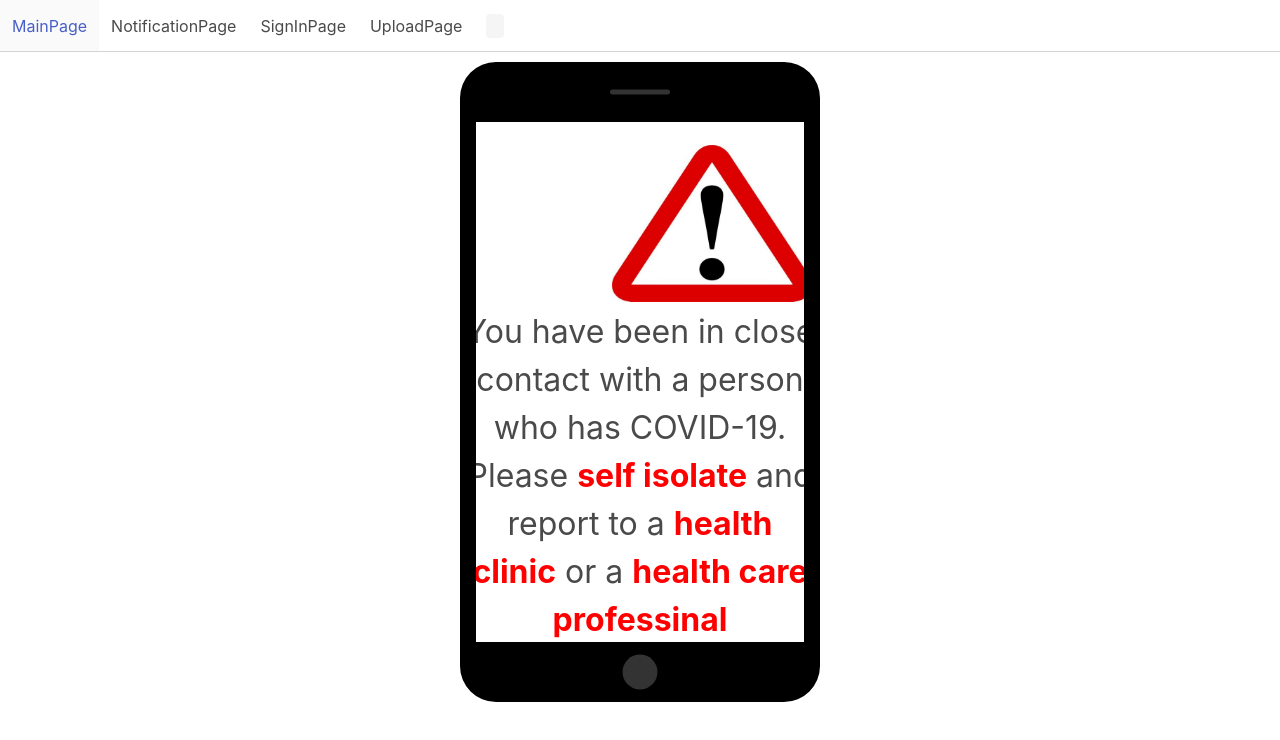
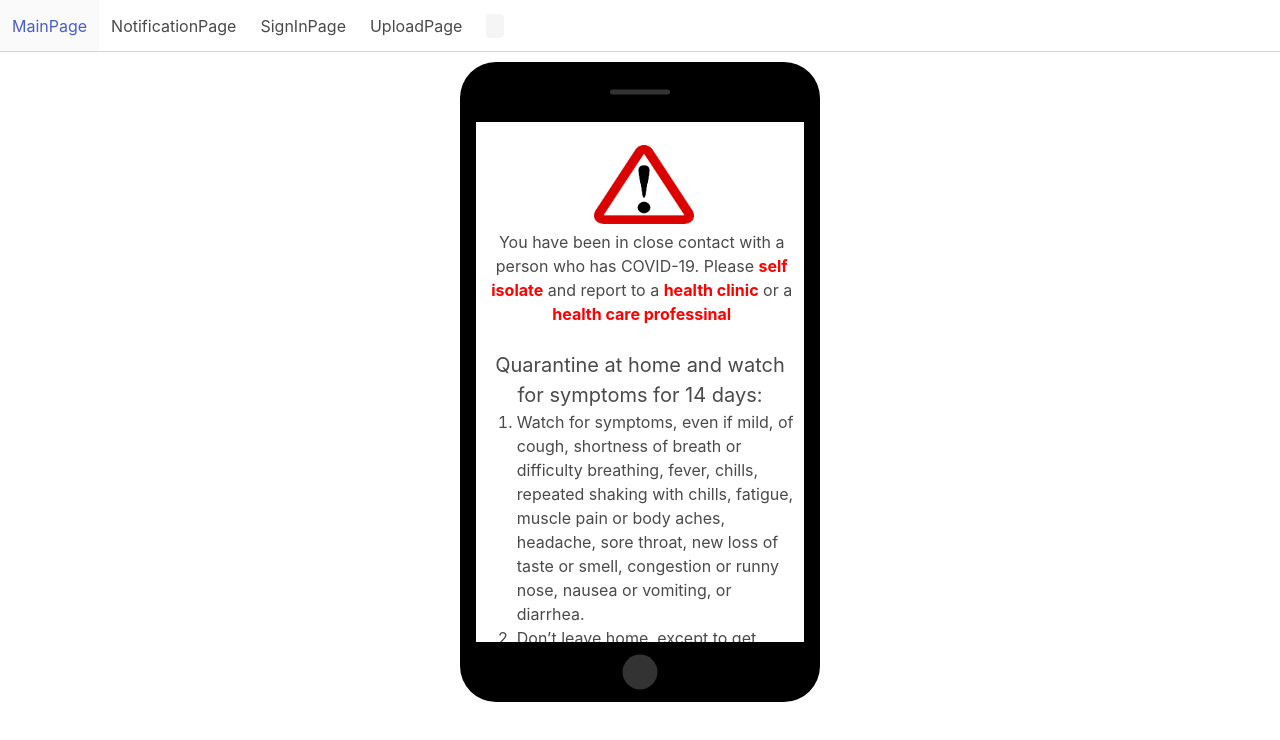
Before and after one commit to JoshuaBuditama/slowvid, a React (Create React App) app in the folder front-end/: page /notifications in a window 1280 px wide. Shown: the top 740 px of the page. Built offline with nearby package versions, Linux system fonts and the light colour scheme; no server answers.

Commit message:
notifcation page styling changed to fit the page properly

```diff
--- a/front-end/src/components/Notifications.tsx
+++ b/front-end/src/components/Notifications.tsx
@@ -6,13 +6,13 @@ function Positive()
     return (
         <div className="columns is-vcentered">
             <div>
-                <img src={Warning} alt="Warning" width="200" height="200" style={{marginLeft: "42%", marginTop: "10%"}}/>
-                <p className="is-size-3 has-text-centered">You have been in close contact with a person
+                <img src={Warning} alt="Warning" width="100" height="100" style={{marginLeft: "37%", marginTop: "10%"}}/>
+                <p className="is-size-6 has-text-centered" style={{width: "95%", marginLeft: "3%"}}>You have been in close contact with a person
                     who has COVID-19. Please <span style={{color: "red"}}><b>self isolate</b></span> and report to a <span style={{color: "red"}}><b>health
                     clinic</b></span> or a <span style={{color: "red"}}><b>health care professinal</b></span> </p>
                 <br></br>
-                <h1 className="is-size-3">Quarantine at home and watch for symptoms for 14 days:</h1>
-                <ol>
+                <h1 className="is-size-5 has-text-centered" style={{width: "90%", marginLeft: "5%"}}>Quarantine at home and watch for symptoms for 14 days:</h1>
+                <ol style={{width: "80%", marginLeft: "15%"}}>
                     <li>Watch for symptoms, even if mild, of cough, shortness of breath or difficulty breathing, fever,
                     chills, repeated shaking with chills, fatigue, muscle pain or body aches, headache, sore
                     throat, new loss of taste or smell, congestion or runny nose, nausea or vomiting, or diarrhea.</li>
```
